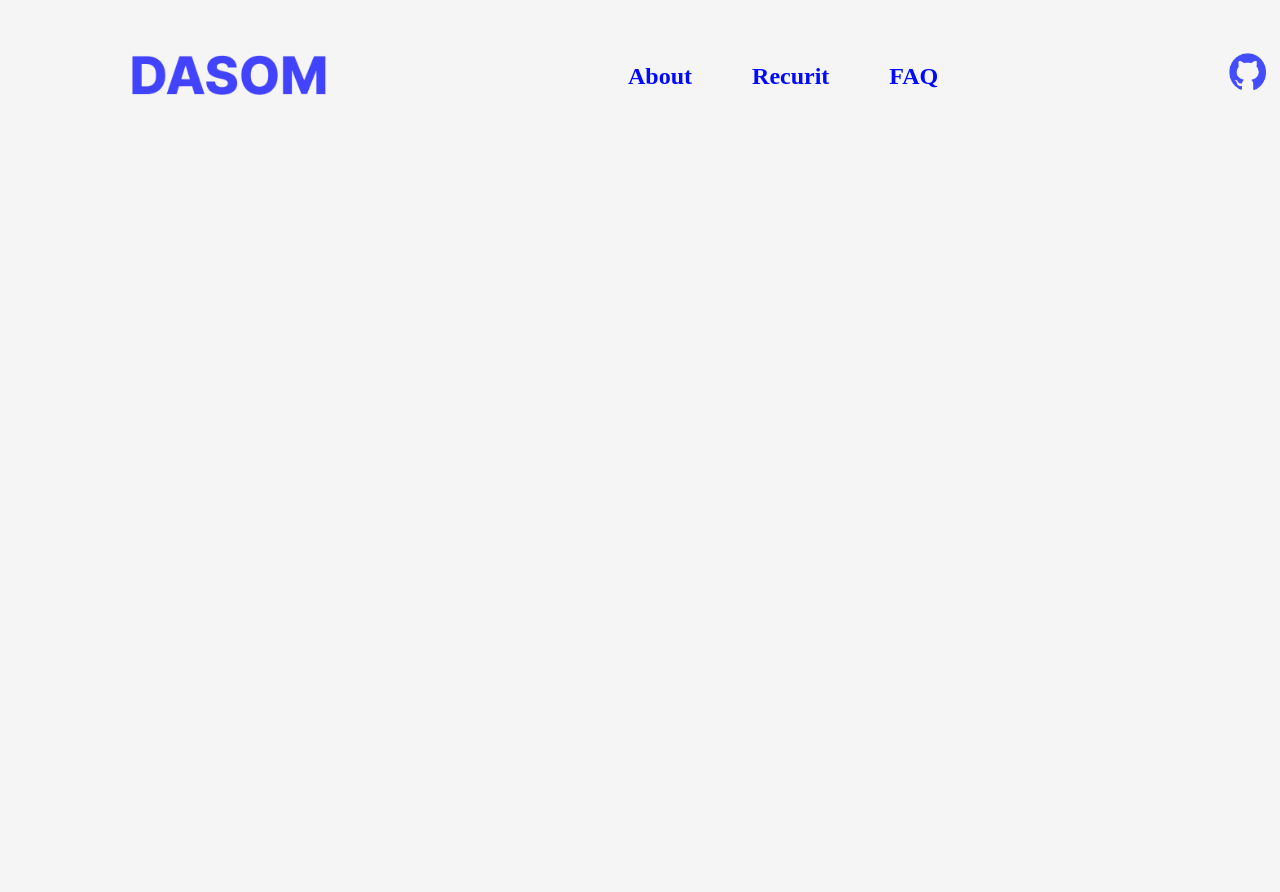
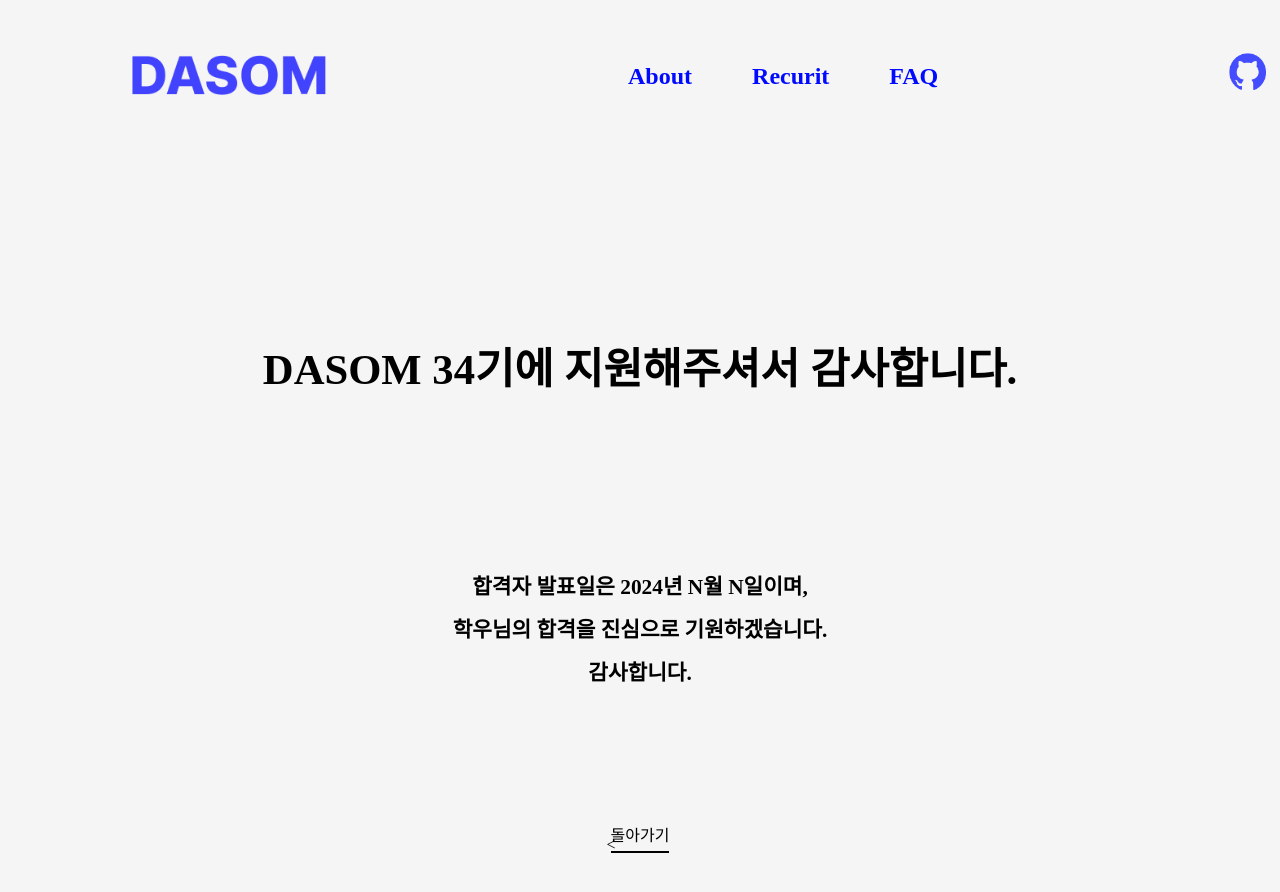
Before and after one commit to DASOM-GitHub/DASOM-Frontend, a React (Create React App) app: page /applysuccess in a window 1280 px wide. Shown: the top 892 px of the page. Before the commit the page ends 800 px from the top, so only its background shows below. Built offline with nearby package versions, Linux system fonts and the light colour scheme; a web font is replaced by a local one.

Commit message:
Apply Scripts Working

```diff
--- a/src/pages/ApplyPage/Apply.css
+++ b/src/pages/ApplyPage/Apply.css
@@ -25,6 +25,9 @@
     padding: 2px 15px;
     outline: none;
     margin-top: 80px;
+    &:focus {
+      border: 2px solid #444cff;
+    }
   }
   .apply-input-text2 {
     border: 1px solid #444cff;
@@ -37,6 +40,9 @@
     word-wrap: break-word;
     resize: none;
     padding: 10px 10px;
+    &:focus {
+      border: 2px solid #444cff;
+    }
   }
   .apply-grade-box {
     display: flex;
@@ -49,6 +55,7 @@
   }
   .apply-grade.selected {
     opacity: 1;
+    font-weight: 700;
   }
   .apply-grade-radio {
     appearance: none;
@@ -112,6 +119,9 @@
     padding: 2px 15px;
     outline: none;
     margin-top: 80px;
+    &:focus {
+      border: 2px solid #444cff;
+    }
   }
   .apply-input-text2 {
     border: 1px solid #444cff;
@@ -124,6 +134,9 @@
     word-wrap: break-word;
     resize: none;
     padding: 10px 10px;
+    &:focus {
+      border: 2px solid #444cff;
+    }
   }
   .apply-grade-box {
     display: flex;
@@ -136,6 +149,7 @@
   }
   .apply-grade.selected {
     opacity: 1;
+    font-weight: 700;
   }
   .apply-grade-radio {
     appearance: none;
--- a/src/pages/ApplyPage/Apply.jsx
+++ b/src/pages/ApplyPage/Apply.jsx
@@ -1,5 +1,6 @@
 import React, { useState, useRef, useCallback } from "react";
 import "./Apply.css";
+import { Link, useNavigate } from "react-router-dom";
 
 const Apply = () => {
   const [inputName, setInputName] = useState("");
@@ -9,6 +10,8 @@
   const [Grade, setGrade] = useState();
   const [Department, setDepartment] = useState();
   const textRef = useRef();
+
+  const navigate = useNavigate();
 
   const textResize = useCallback(() => {
     if (textRef.current) {
@@ -21,13 +24,32 @@
     setter(e.target.value);
   };
 
+  const handleSubmit = (e) => {
+    e.preventDefault();
+    console.log(
+      "이름 : ",
+      inputName,
+      "학번 : ",
+      studentId,
+      "연락처 : ",
+      tel,
+      "지원동기 : ",
+      motivation,
+      "학년 : ",
+      Grade,
+      "학과 : ",
+      Department
+    );
+    navigate("/ApplySuccess");
+  };
+
   const isFormComplete =
     inputName && studentId && tel && motivation && Grade && Department;
 
   return (
     <div className="apply-main">
       <div className="apply-title">지원하기</div>
-      <div className="apply-ques-box">
+      <form className="apply-ques-box" onSubmit={handleSubmit}>
         <input
           className="apply-input-text"
           name="name"
@@ -103,7 +125,7 @@
           value="지원하기"
           disabled={!isFormComplete}
         ></input>
-      </div>
+      </form>
     </div>
   );
 };
--- a/src/pages/ApplyPage/ApplySuccess.css
+++ b/src/pages/ApplyPage/ApplySuccess.css
@@ -0,0 +1,41 @@
+.AS-main {
+  display: flex;
+  justify-content: center;
+  align-items: center;
+  flex-direction: column;
+  margin: 10% auto;
+  width: auto;
+}
+.AS-title {
+  font-size: 32pt;
+  font-weight: 800;
+}
+.AS-text {
+  font-size: 16pt;
+  font-weight: 800;
+  text-align: center;
+  margin: 10vw;
+  line-height: 2;
+}
+.AS-back {
+  text-decoration: none;
+  position: relative;
+  border: none;
+  font-size: 1em;
+  color: #000000;
+  &::before {
+    content: "<";
+    position: absolute;
+    top: 14px;
+    left: -4px; /* Adjust this value based on the length of the arrow */
+    font-size: 1em;
+  }
+  &::after {
+    content: "";
+    display: block;
+    width: 100%;
+    height: 2px;
+    background-color: #000000;
+    margin-top: 5px; /* Adjust this value based on the desired spacing */
+  }
+}
--- a/src/pages/ApplyPage/ApplySuccess.jsx
+++ b/src/pages/ApplyPage/ApplySuccess.jsx
@@ -1,11 +1,22 @@
-import React, { useState, useEffect } from 'react';
+import React, { useState, useEffect } from "react";
 import "./ApplySuccess.css";
-
+import { Link } from "react-router-dom";
 
 const ApplySuccess = () => {
-
   return (
-    <div>
+    <div className="AS-main">
+      <p className="AS-title">DASOM 34기에 지원해주셔서 감사합니다.</p>
+      <p className="AS-text">
+        합격자 발표일은 2024년 N월 N일이며,
+        <br />
+        학우님의 합격을 진심으로 기원하겠습니다.
+        <br />
+        감사합니다.
+      </p>
+      <Link className="AS-back" to={"/main"}>
+        돌아가기
+        <br />
+      </Link>
     </div>
   );
 };
```
